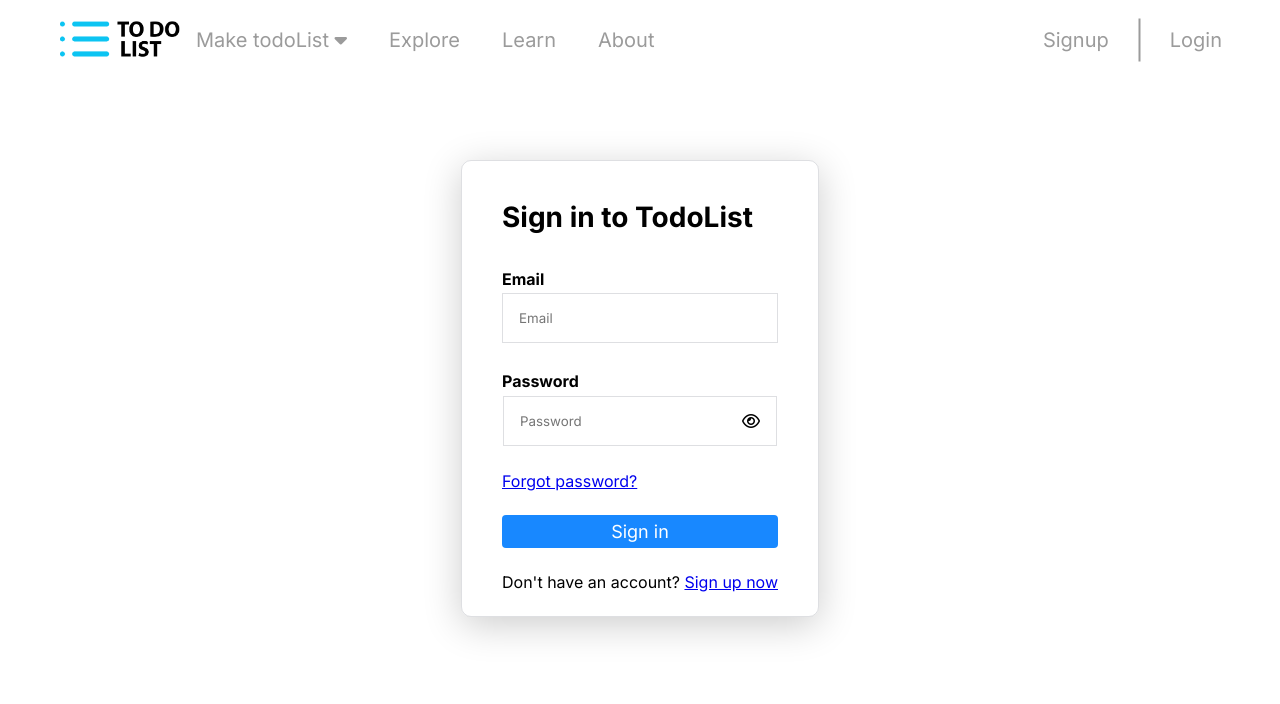
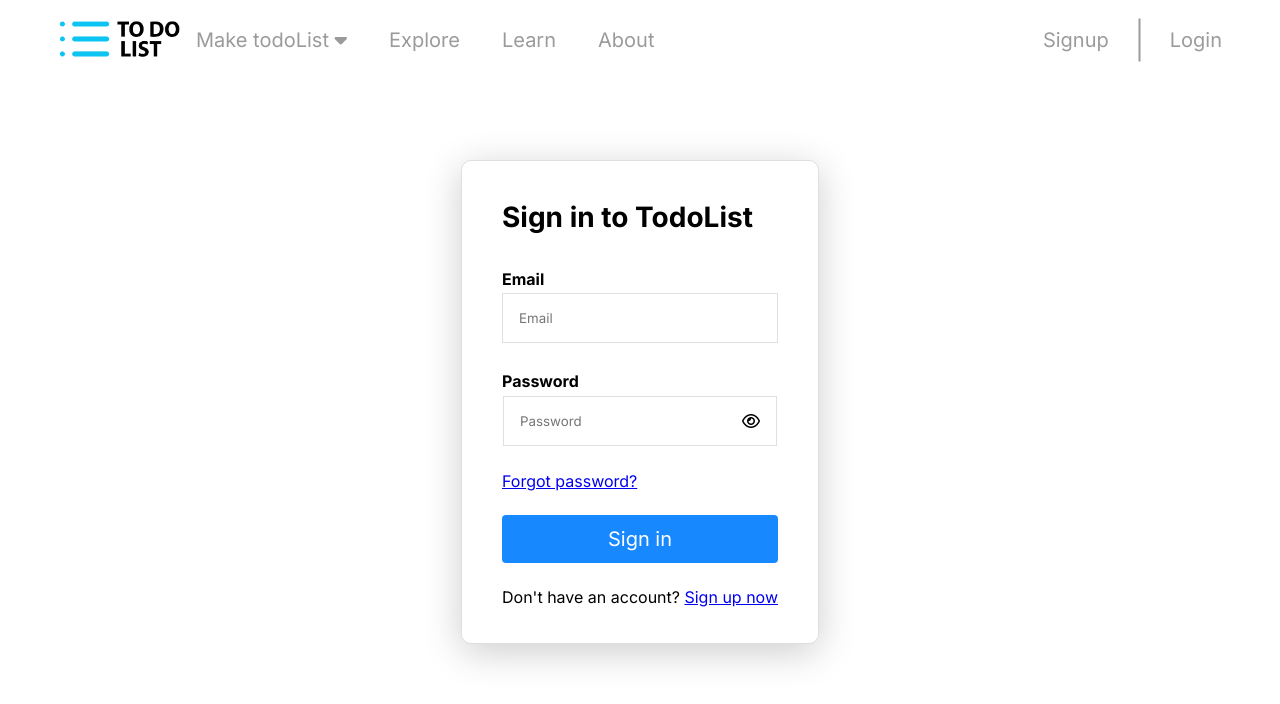
Before and after one commit to AlexGamer29/to-do-list, a React (Create React App) app: page /login in a window 1280 px wide. Shown: the top 704 px of the page. Built offline with nearby package versions, Linux system fonts and the light colour scheme.

Commit message:
fix(login): login button css

```diff
--- a/src/components/Login/LoginForm.css
+++ b/src/components/Login/LoginForm.css
@@ -147,3 +147,22 @@ input:invalid[focused="true"] {
 input:invalid[focused="true"]~span.form__error {
   display: block;
 }
+
+div#form__login-btn {
+  width: auto;
+  display: flex;
+  text-align: center;
+}
+
+button#signin {
+  padding: 0.75rem 0.5rem;
+  outline: none;
+  border: none;
+  font-size: 1.25rem;
+  cursor: pointer;
+}
+
+div#form__to-signup {
+  height: 20px;
+  padding-bottom: 3.5rem;
+}
--- a/src/components/Login/LoginForm.js
+++ b/src/components/Login/LoginForm.js
@@ -138,7 +138,7 @@ export default function LoginForm() {
                   Sign in
                 </button>
               </div>
-              <div id="form__to-signup" className="form__item">
+              <div id="form__to-signup">
                 <span>
                   Don't have an account? <Link to="/sign-up">Sign up now</Link>
                 </span>
```
